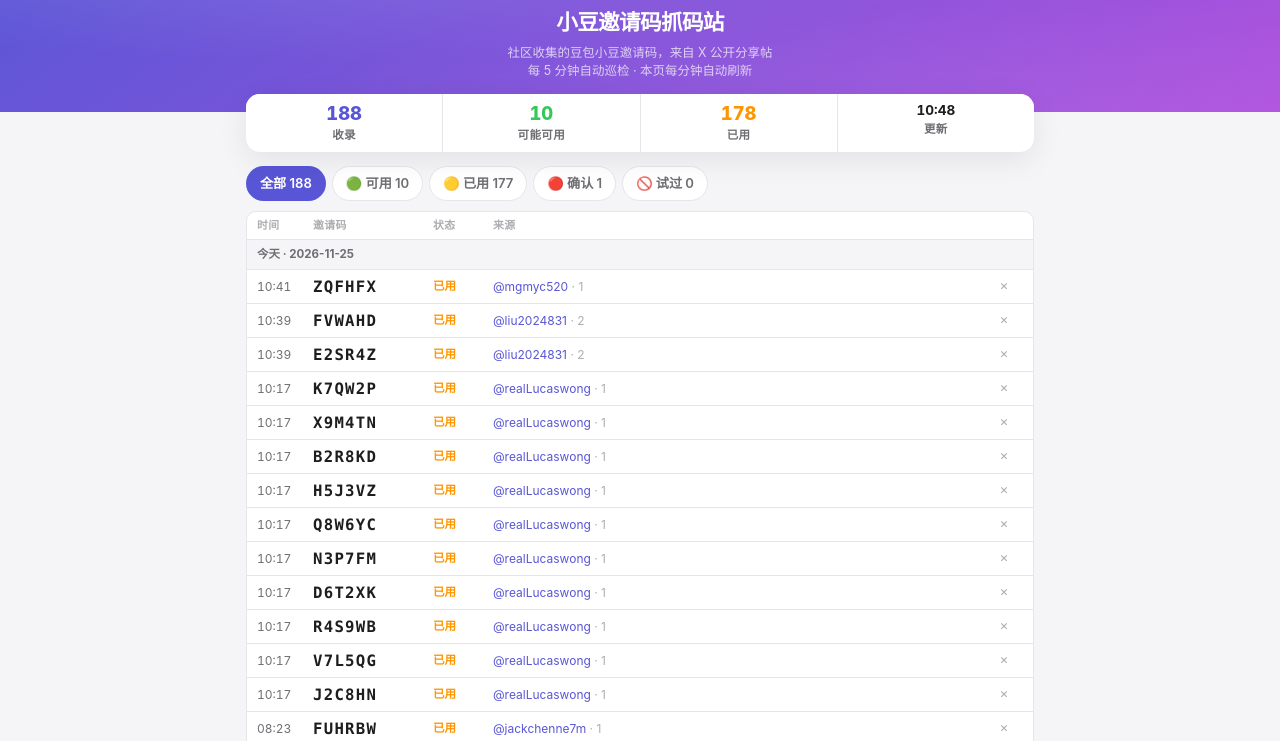
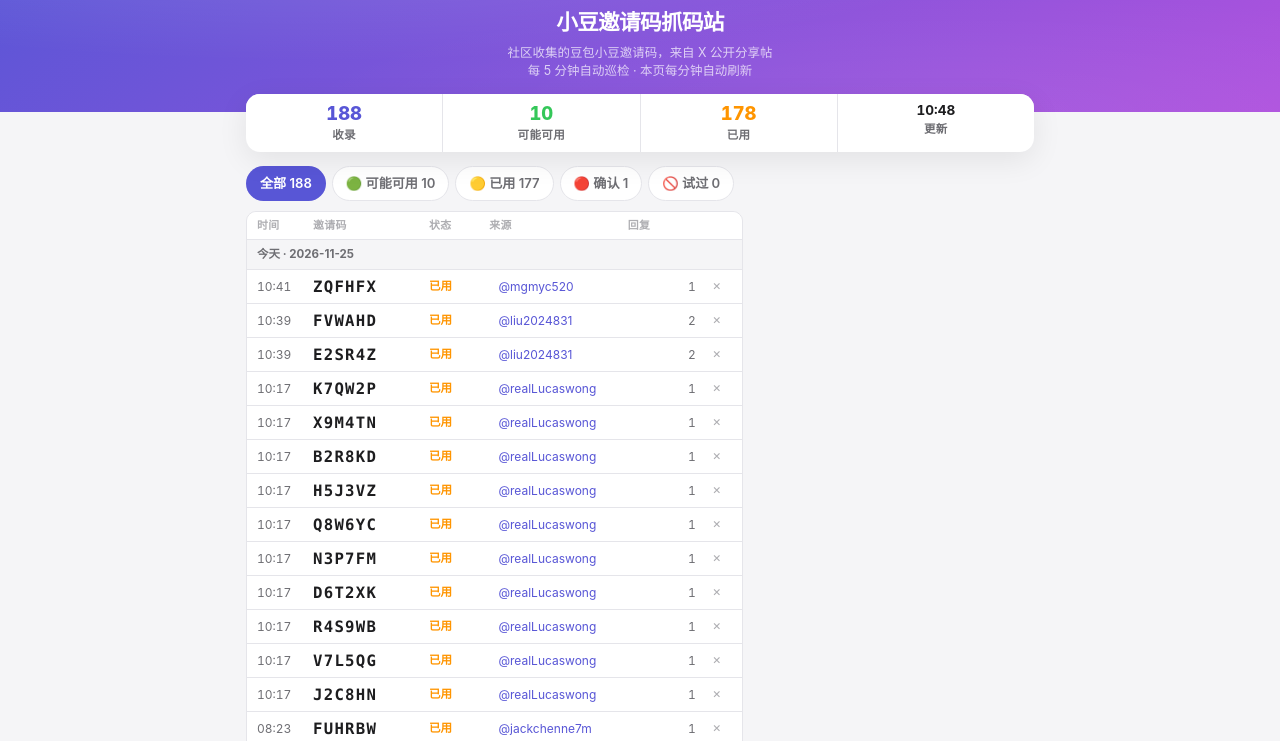
Before and after one commit to good1uck/xiaodou-codes, a plain HTML site: page index.html in a window 1280 px wide. Shown: the part 59-800 px from the top of the page. Drawn offline with Linux system fonts and the light colour scheme; some packages are replaced by stand-ins of ours; a script that the page names is missing.

Commit message:
fix: 行状态改为「可能可用」，回复独立成列
状态文案统一为「可能可用」。回复数单独一列并加表头，表格贴内容宽度，去掉来源右侧大片留白。

```diff
--- a/index.html
+++ b/index.html
@@ -212,13 +212,15 @@
 
     /* ===== Leaderboard ===== */
     .board {
+      width: max-content;
+      max-width: 100%;
       background: var(--surface);
       border: 1px solid var(--border);
       border-radius: 10px;
     }
     .board-cols {
       display: grid;
-      grid-template-columns: 48px 112px 52px minmax(0, 1fr) 32px;
+      grid-template-columns: 48px 108px 4.8em minmax(6.5em, 12em) 2.8em 28px;
       align-items: center;
       column-gap: 8px;
       padding: 0 10px;
@@ -306,7 +308,13 @@
     }
     .who a { color: var(--primary); text-decoration: none; }
     .who a:hover { text-decoration: underline; }
-    .replies { color: var(--subtle); }
+    .replies {
+      font-variant-numeric: tabular-nums;
+      color: var(--muted);
+      font-size: 0.75rem;
+      text-align: right;
+      white-space: nowrap;
+    }
     .btn-mark {
       appearance: none;
       width: 26px;
@@ -436,8 +444,10 @@
       .hero h1 { font-size: 1.2rem; }
       .stat-value { font-size: 1rem; }
       .stat-label { font-size: 0.62rem; }
-      .board-cols { grid-template-columns: 42px minmax(0, 1fr) 40px 28px; }
+      .board { width: 100%; }
+      .board-cols { grid-template-columns: 40px minmax(0, 1fr) 4.2em 2.4em 28px; }
       .col-who, .who { display: none; }
+      .st { font-size: 0.68rem; }
       .code { font-size: 0.92rem; letter-spacing: 0.06em; }
       .info-section { padding: 18px 16px; }
     }
@@ -609,7 +619,7 @@
       const c = counts();
       const opts = [
         ["all", "全部", c.all],
-        ["maybe_available", "🟢 可用", c.maybe_available],
+        ["maybe_available", "🟢 可能可用", c.maybe_available],
         ["maybe_used", "🟡 已用", c.maybe_used],
         ["confirmed_used", "🔴 确认", c.confirmed_used],
         ["tried", "🚫 试过", c.tried],
@@ -619,7 +629,7 @@
       ).join("");
     }
 
-    const STATUS_SHORT = { maybe_available: "可用", maybe_used: "已用", confirmed_used: "确认" };
+    const STATUS_SHORT = { maybe_available: "可能可用", maybe_used: "已用", confirmed_used: "确认" };
 
     function statusCell(item) {
       if (tried.includes(item.code)) return `<span class="st bad">试过</span>`;
@@ -635,7 +645,7 @@
         return;
       }
 
-      let html = `<div class="board-cols board-head"><span>时间</span><span>邀请码</span><span>状态</span><span class="col-who">来源</span><span></span></div>`;
+      let html = `<div class="board-cols board-head"><span>时间</span><span>邀请码</span><span>状态</span><span class="col-who">来源</span><span>回复</span><span></span></div>`;
       let lastDate = "";
       for (const item of rows) {
         const dk = dateKey(item.postedAt);
@@ -649,14 +659,16 @@
         const who = item.postUrl
           ? `<a href="${safeUrl(item.postUrl)}" target="_blank" rel="noopener">@${esc(item.author || "原帖")}</a>`
           : esc(item.author || "—");
-        const replies = Number(item.replyCount) > 0 ? ` <span class="replies">· ${esc(item.replyCount)}</span>` : "";
+        const replyN = Number(item.replyCount);
+        const replies = Number.isFinite(replyN) ? String(replyN) : "0";
         const tip = [item.postedAt, item.expires ? "有效至 " + item.expires : "", "点邀请码复制"].filter(Boolean).join(" · ");
 
         html += `<div class="board-cols row ${st}" title="${esc(tip)}">
           <span class="cell-time">${timeOnly(item.postedAt)}</span>
           <button type="button" class="code${isCopied ? " copied" : ""}" data-copy="${esc(item.code)}">${esc(item.code)}</button>
           ${statusCell(item)}
-          <span class="who">${who}${replies}</span>
+          <span class="who">${who}</span>
+          <span class="replies" title="回复数">${esc(replies)}</span>
           <button type="button" class="btn-mark${isTried ? " is-tried" : ""}" data-tried="${esc(item.code)}" aria-label="${isTried ? "取消标记" : "标记不能用"}">${isTried ? "↩" : "×"}</button>
         </div>`;
       }
```
